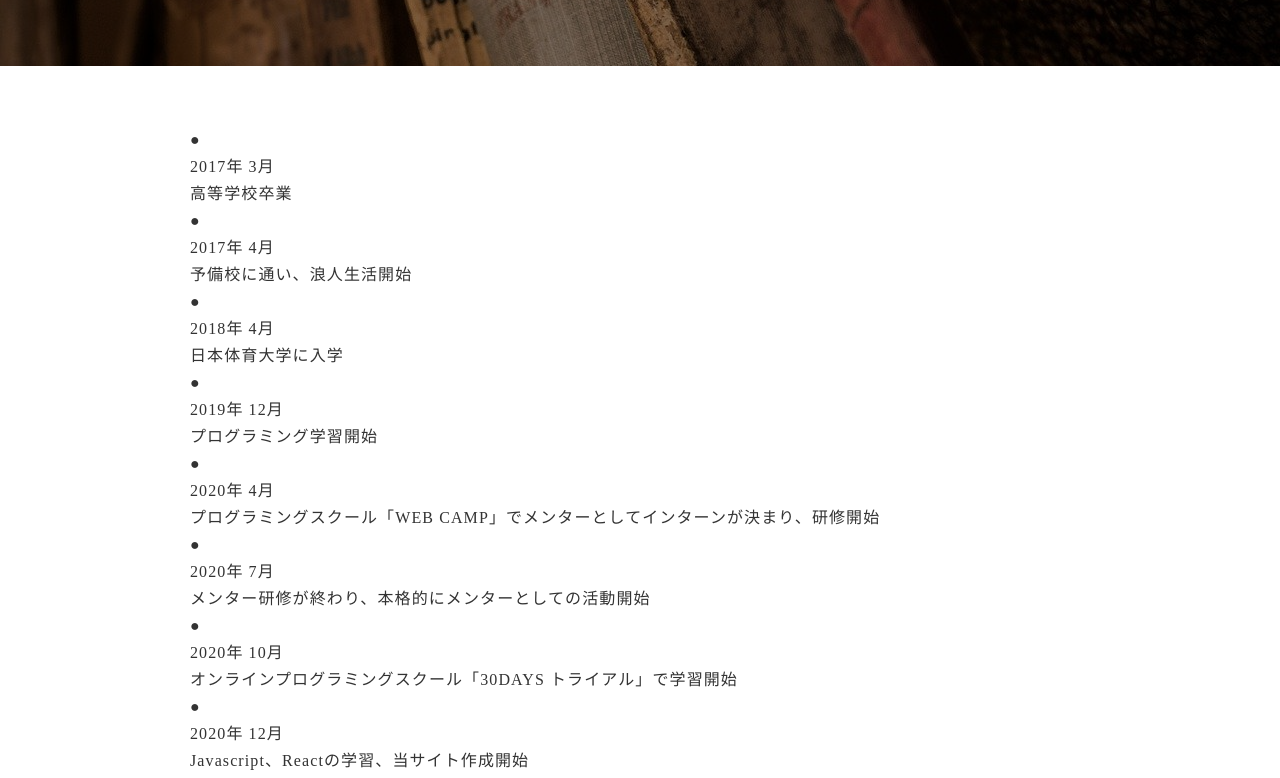
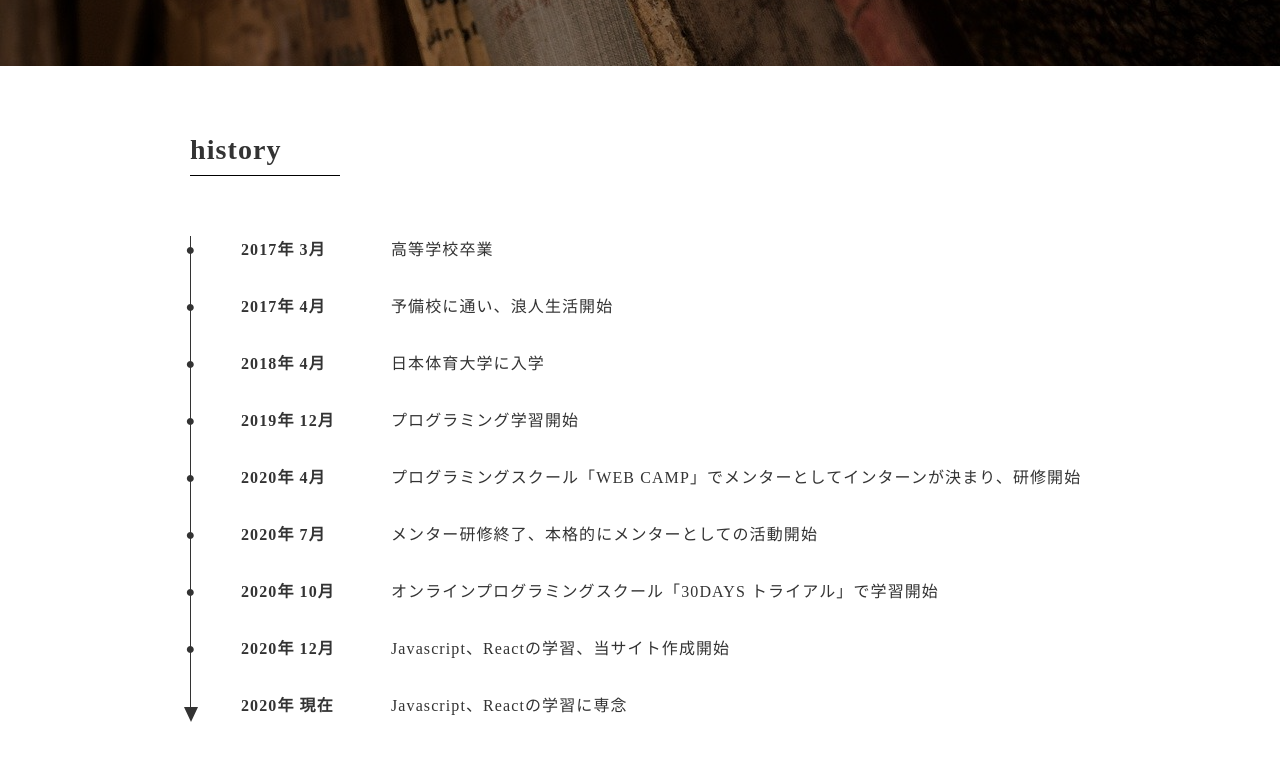
Before and after one commit to aku424/react_portfolio1, a React (Create React App) app: page /History in a window 1280 px wide. Shown: the part 460-1238 px from the top of the page. Built offline with nearby package versions, Linux system fonts and the light colour scheme.

Commit message:
created history

```diff
--- a/src/components/History.jsx
+++ b/src/components/History.jsx
@@ -10,6 +10,8 @@ const History = (props)=>{
                 </div>
             </div>
             <div className = "inner">
+                <h3 className = "aboutTitle">history<span></span></h3>
+                <div className="historyBox">
                     <span className = "historyArrow"></span>
                     <dl className="historyList">
                         <div className="historyItem">
@@ -40,7 +42,7 @@ const History = (props)=>{
                         <div className="historyItem">
                             <span className = "historyMark">●</span>
                             <dt className = "historyDate">2020年 7月</dt>
-                        <dd className = "historyText">メンター研修が終わり、本格的にメンターとしての活動開始</dd>
+                            <dd className = "historyText">メンター研修終了、本格的にメンターとしての活動開始</dd>
                         </div>
                         <div className="historyItem">
                             <span className = "historyMark">●</span>
@@ -53,11 +55,12 @@ const History = (props)=>{
                             <dd className = "historyText">Javascript、Reactの学習、当サイト作成開始</dd>
                         </div>
                         <div className="historyItem">
-                        <span className = "historyMark">●</span>
+                            <span className = "historyMark arrow"></span>
                             <dt className = "historyDate">2020年 現在</dt>
                             <dd className = "historyText">Javascript、Reactの学習に専念</dd>
                         </div>
                     </dl>
+                </div>
                 <div className = "nexPageBox">
                     <Link className="nexPage" to="/contact/">Next page is contact<span></span></Link>
                 </div>
--- a/src/components/Works.jsx
+++ b/src/components/Works.jsx
@@ -11,6 +11,7 @@ const Works = (props)=>{
                 </div>
             </div>
             <div className="inner">
+                <h3 className = "aboutTitle">works<span></span></h3>
                 <div className = "worksLIst">
                     <a className = "workItemLink" href="#">
                         <article className="workItem">
--- a/src/css/style.css
+++ b/src/css/style.css
@@ -132,6 +132,10 @@ main {
   flex-direction: column;
   text-align: center;
   font-size: 18px;
+}
+
+.headerNavLink svg {
+  margin: 0 auto;
 }
 
 /*====================================================================
@@ -276,6 +280,9 @@ main {
 
 .aboutFirstItem {
   display: flex;
+}
+
+.aboutFirstItem + .aboutFirstItem {
   margin-top: 10px;
 }
 
@@ -285,6 +292,7 @@ main {
 }
 
 .aboutFirstItemDesc {
+  flex: 1 1 100%;
   font-weight: bold;
 }
 
@@ -324,6 +332,62 @@ main {
 }
 
 /*====================================================================
+                    works
+====================================================================*/
+/*====================================================================
+                    history
+====================================================================*/
+.historyBox {
+  display: flex;
+  margin: 60px 0;
+}
+
+.historyArrow {
+  display: block;
+  width: 1px;
+  height: 100;
+  background-color: #333333;
+  position: relative;
+}
+
+.historyList {
+  flex: 1 1 100%;
+}
+
+.historyItem {
+  display: flex;
+  position: relative;
+}
+
+.historyItem + .historyItem {
+  margin-top: 30px;
+}
+
+.historyMark {
+  position: absolute;
+  transform: translate(-50%, 0);
+}
+
+.arrow {
+  width: 0;
+  height: 0;
+  border-style: solid;
+  border-width: 15px 7.5px 0 7.5px;
+  border-color: #333333 transparent transparent transparent;
+  transform: translate(-50%, 100%);
+}
+
+.historyDate {
+  margin-left: 50px;
+  flex: 0 0 150px;
+  font-weight: bold;
+}
+
+.historyText {
+  flex: 1 1 100%;
+}
+
+/*====================================================================
                     contact
 ====================================================================*/
 .contact {
--- a/src/css/style.scss
+++ b/src/css/style.scss
@@ -137,8 +137,11 @@ main{
     flex-direction: column;
     text-align: center;
     font-size:18px;
+    svg{
+        margin: 0 auto;
+    }
+}
 
-}
 /*====================================================================
                     top
 ====================================================================*/
@@ -259,13 +262,16 @@ main{
 }
 .aboutFirstItem{
     display: flex;
-    margin-top: 10px;
+    &+&{
+        margin-top: 10px;
+    }
 }
 .aboutFirstItemTitle{
     flex:0 0 120px;
     font-weight: bold;
 }
 .aboutFirstItemDesc{
+    flex: 1 1 100%;
     font-weight: bold;
 
 }
@@ -298,7 +304,54 @@ main{
     padding: 20px 30px;
     text-align: justify;
 }
+/*====================================================================
+                    works
+====================================================================*/
+/*====================================================================
+                    history
+====================================================================*/
+.historyBox{
+    display: flex;
+    margin: 60px 0;
+}
+.historyArrow{
+    display: block;
+    width: 1px;
+    height: 100;
+    background-color: $baseColor;
+    position: relative;
 
+}
+.historyList{
+    flex: 1 1 100%;
+}
+.historyItem{
+    display: flex;
+    position :relative;
+    &+&{
+        margin-top: 30px;
+    }
+}
+.historyMark{
+    position: absolute;
+    transform: translate(-50%, 0);
+}
+.arrow{
+    width: 0;
+    height: 0;
+    border-style: solid;
+    border-width: 15px 7.5px 0 7.5px;
+    border-color: $baseColor transparent transparent transparent;
+    transform: translate(-50%, 100%);
+}
+.historyDate{
+    margin-left: 50px;
+    flex: 0 0 150px;
+    font-weight: bold;
+}
+.historyText{
+    flex: 1 1 100%;
+}
 /*====================================================================
                     contact
 ====================================================================*/
```
Also changed, not shown: src/css/style.min.css. Lines whose indentation alone changed are shown as unchanged.
